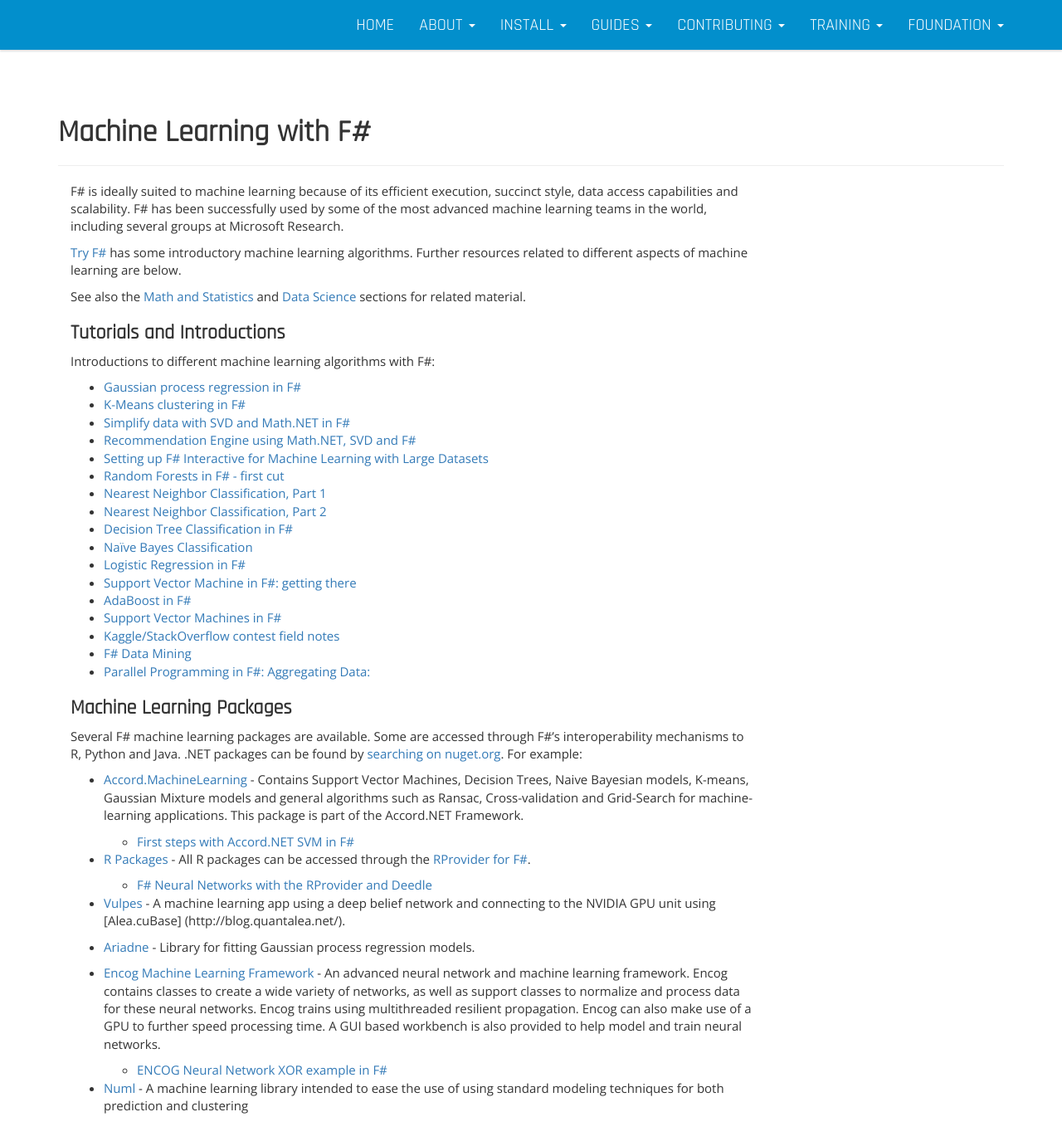
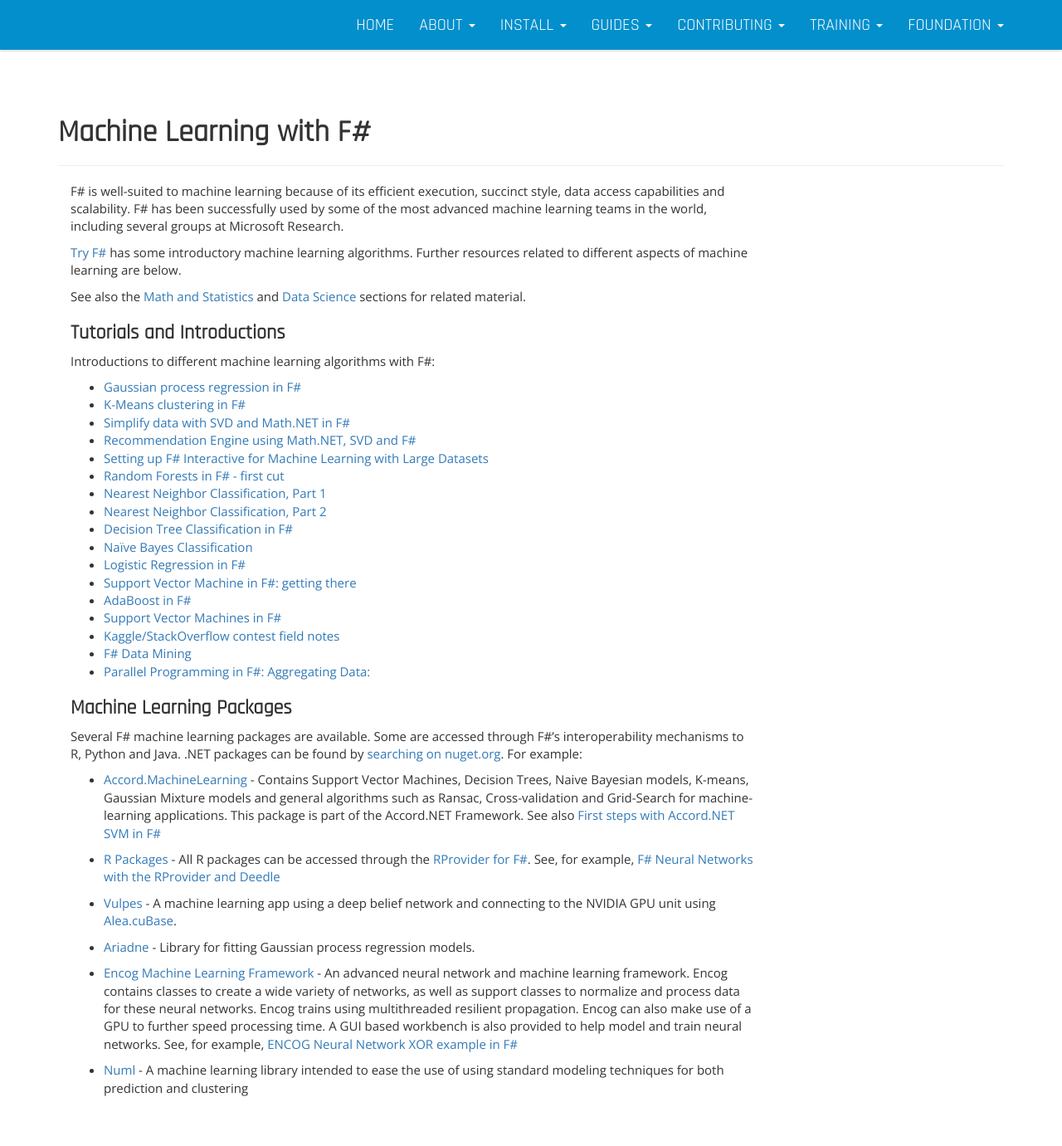
Before and after one commit to fsharp/fsharp.org, a Jekyll site: the page built from guides/machine-learning/index.md, in a window 1280 px wide and 1400 px high. Shown: the top 1381 px of the window at 83% size. Built offline with Jekyll 4.4.1, drawn with Linux system fonts in a browser that asks for light colours; nearby versions of some CDN libraries.

Commit message:
content cleanup

```diff
--- a/guides/machine-learning/index.md
+++ b/guides/machine-learning/index.md
@@ -5,7 +5,7 @@
 redirect_from: "/machine-learning/index.html"
 ---
 
-F# is ideally suited to machine learning because of its efficient execution, succinct style,
+F# is well-suited to machine learning because of its efficient execution, succinct style,
 data access capabilities and scalability. F# has been successfully used by some of the most advanced machine learning teams in the world, including several groups at Microsoft Research.
 
 [Try F#](http://tryfsharp.org/learn) has some introductory machine learning algorithms.
@@ -41,20 +41,17 @@
 
 
  * [Accord.MachineLearning](http://nuget.org/packages/Accord.MachineLearning/) - Contains Support Vector Machines, Decision Trees, Naive Bayesian models, K-means, Gaussian Mixture models and general algorithms such as Ransac, Cross-validation and Grid-Search for machine-learning applications. This package is part of the Accord.NET Framework.
-
-    * [First steps with Accord.NET SVM in F#](http://www.clear-lines.com/blog/category/Machine-Learning.aspx)
+   See also [First steps with Accord.NET SVM in F#](http://www.clear-lines.com/blog/category/Machine-Learning.aspx)
 
  * [R Packages](http://bluemountaincapital.github.io/FSharpRProvider/) - All R packages can be accessed through the [RProvider for F#](http://bluemountaincapital.github.io/FSharpRProvider/).
+   See, for example, [F# Neural Networks with the RProvider and Deedle](http://sergeytihon.wordpress.com/2013/11/18/f-neural-networks-with-rprovider-deedle/)
 
-    * [F# Neural Networks with the RProvider and Deedle](http://sergeytihon.wordpress.com/2013/11/18/f-neural-networks-with-rprovider-deedle/)
-
- *  [Vulpes](https://github.com/SpiegelSoft/Vulpes) - A machine learning app using a deep belief network and connecting to the NVIDIA GPU unit using [Alea.cuBase] (http://blog.quantalea.net/).
+ * [Vulpes](https://github.com/SpiegelSoft/Vulpes) - A machine learning app using a deep belief network and connecting to the NVIDIA GPU unit using [Alea.cuBase](http://blog.quantalea.net/).
 
  * [Ariadne](http://evelinag.com/Ariadne/) - Library for fitting Gaussian process regression models.
 
  * [Encog Machine Learning Framework](http://nuget.org/packages/encog-dotnet-core/) - An advanced neural network and machine learning framework. Encog
    contains classes to create a wide variety of networks, as well as support classes to normalize and process data for these neural networks. Encog trains using multithreaded resilient propagation. Encog can also make use of a GPU to further speed processing time. A GUI based workbench is also provided to help model and train neural networks.
-
-    * [ENCOG Neural Network XOR example in F#](http://relentlessdevelopment.wordpress.com/2013/11/14/hello-neurons-encog-neural-network-xor-example-in-f/)
+   See, for example, [ENCOG Neural Network XOR example in F#](http://relentlessdevelopment.wordpress.com/2013/11/14/hello-neurons-encog-neural-network-xor-example-in-f/)
 
  * [Numl](http://nuget.org/packages/numl/) - A machine learning library intended to ease the use of using standard modeling techniques for both prediction and clustering
```
Also changed, not shown: guides/apps-and-games/index.md (+5 -14 lines).
